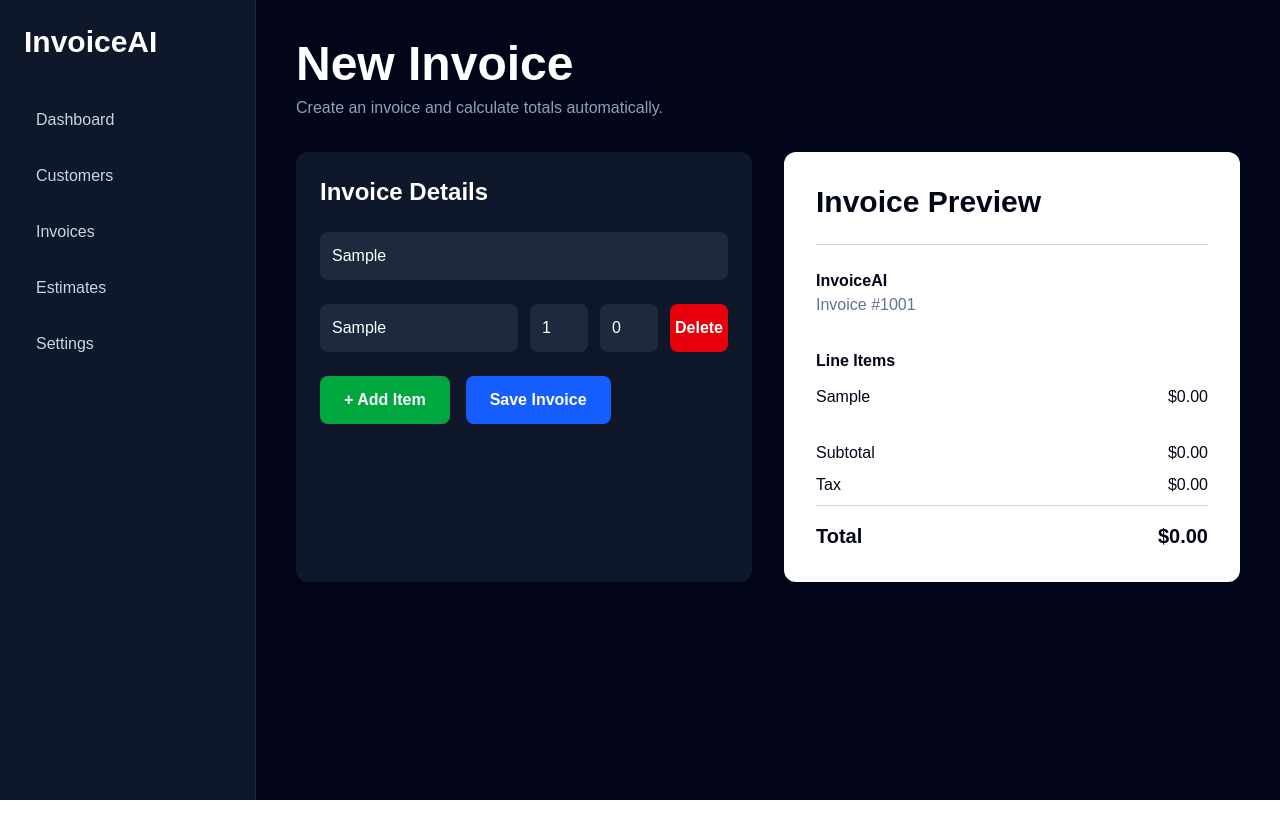
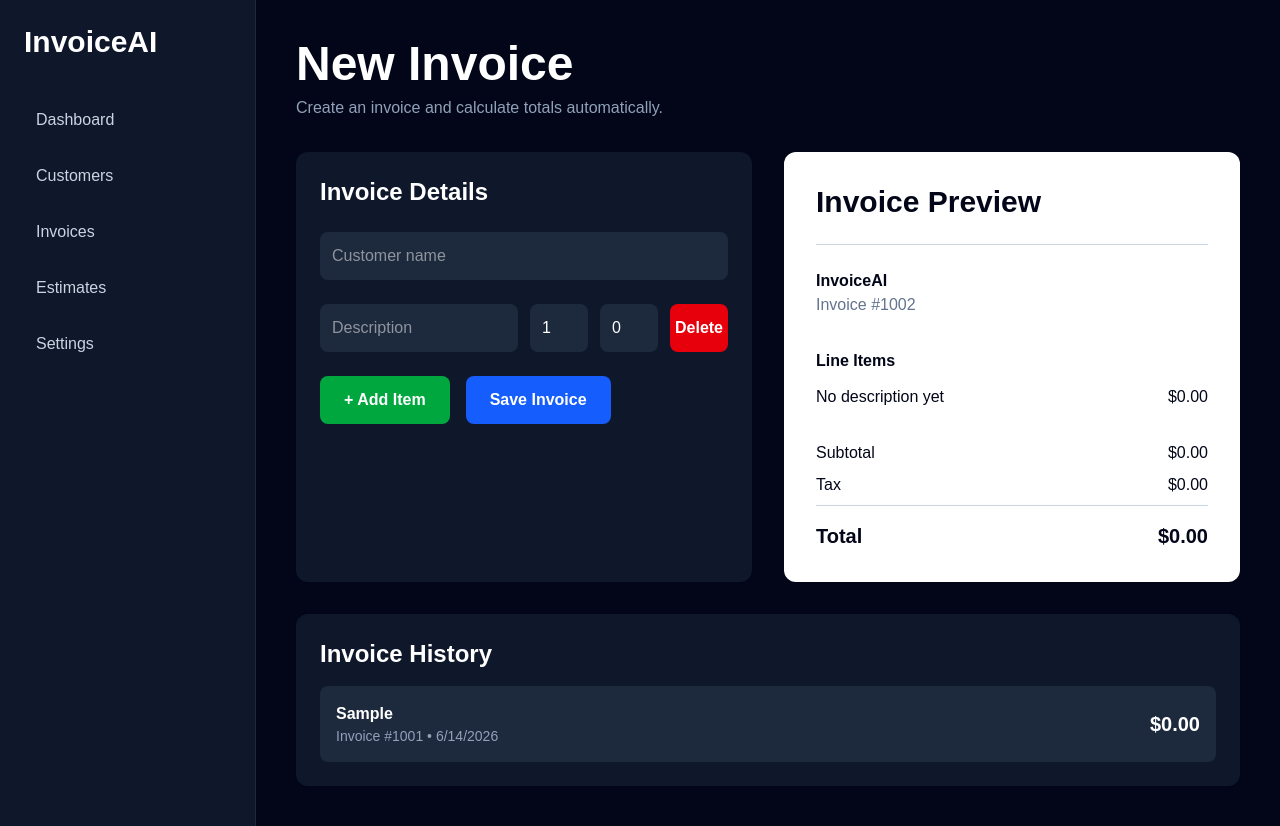
Before and after one commit to pvaranas-maker/InvoiceAI, a Next.js app: page /invoices in a window 1280 px wide. Both pictures are taken after typing "Sample", "Sample" into the empty fields and a click on the button "Save Invoice". Before the commit the page ends 800 px from the top, so only its background shows below. Built offline with nearby package versions, Linux system fonts and the light colour scheme.

Commit message:
Add invoice history

```diff
--- a/app/invoices/page.tsx
+++ b/app/invoices/page.tsx
@@ -9,10 +9,23 @@ type InvoiceItem = {
   price: number;
 };
 
+type SavedInvoice = {
+  id: number;
+  invoiceNumber: number;
+  customer: string;
+  items: InvoiceItem[];
+  subtotal: number;
+  tax: number;
+  total: number;
+  createdAt: string;
+};
+
 export default function InvoicesPage() {
+  const [customerName, setCustomerName] = useState("");
   const [items, setItems] = useState<InvoiceItem[]>([
     { description: "", quantity: 1, price: 0 },
   ]);
+  const [invoices, setInvoices] = useState<SavedInvoice[]>([]);
 
   const subtotal = items.reduce(
     (sum, item) => sum + item.quantity * item.price,
@@ -21,6 +34,7 @@ export default function InvoicesPage() {
 
   const tax = subtotal * 0.086;
   const total = subtotal + tax;
+  const nextInvoiceNumber = 1001 + invoices.length;
 
   function addItem() {
     setItems([...items, { description: "", quantity: 1, price: 0 }]);
@@ -36,14 +50,31 @@ export default function InvoicesPage() {
     field: keyof InvoiceItem,
     value: string | number
   ) {
-    const updated = [...items];
+    const updatedItems = [...items];
 
-    updated[index] = {
-      ...updated[index],
+    updatedItems[index] = {
+      ...updatedItems[index],
       [field]: value,
     };
 
-    setItems(updated);
+    setItems(updatedItems);
+  }
+
+  function saveInvoice() {
+    const newInvoice: SavedInvoice = {
+      id: Date.now(),
+      invoiceNumber: nextInvoiceNumber,
+      customer: customerName || "Unnamed Customer",
+      items,
+      subtotal,
+      tax,
+      total,
+      createdAt: new Date().toLocaleDateString(),
+    };
+
+    setInvoices([newInvoice, ...invoices]);
+    setCustomerName("");
+    setItems([{ description: "", quantity: 1, price: 0 }]);
   }
 
   return (
@@ -62,6 +93,8 @@ export default function InvoicesPage() {
               <h3 className="text-2xl font-bold">Invoice Details</h3>
 
               <input
+                value={customerName}
+                onChange={(e) => setCustomerName(e.target.value)}
                 placeholder="Customer name"
                 className="mt-6 w-full rounded-lg bg-slate-800 p-3 outline-none focus:ring-2 focus:ring-blue-500"
               />
@@ -114,7 +147,10 @@ export default function InvoicesPage() {
                   + Add Item
                 </button>
 
-                <button className="rounded-lg bg-blue-600 px-6 py-3 font-semibold hover:bg-blue-500">
+                <button
+                  onClick={saveInvoice}
+                  className="rounded-lg bg-blue-600 px-6 py-3 font-semibold hover:bg-blue-500"
+                >
                   Save Invoice
                 </button>
               </div>
@@ -125,7 +161,7 @@ export default function InvoicesPage() {
 
               <div className="mt-6 border-t border-slate-300 pt-6">
                 <p className="font-semibold">InvoiceAI</p>
-                <p className="text-slate-500">Invoice #1001</p>
+                <p className="text-slate-500">Invoice #{nextInvoiceNumber}</p>
               </div>
 
               <div className="mt-8">
@@ -157,6 +193,34 @@ export default function InvoicesPage() {
               </div>
             </div>
           </div>
+
+          <div className="mt-8 rounded-xl bg-slate-900 p-6">
+            <h3 className="text-2xl font-bold">Invoice History</h3>
+
+            {invoices.length === 0 ? (
+              <p className="mt-4 text-slate-400">No invoices saved yet.</p>
+            ) : (
+              <div className="mt-4 space-y-3">
+                {invoices.map((invoice) => (
+                  <div
+                    key={invoice.id}
+                    className="flex items-center justify-between rounded-lg bg-slate-800 p-4"
+                  >
+                    <div>
+                      <p className="font-semibold">{invoice.customer}</p>
+                      <p className="text-sm text-slate-400">
+                        Invoice #{invoice.invoiceNumber} • {invoice.createdAt}
+                      </p>
+                    </div>
+
+                    <p className="text-xl font-bold">
+                      ${invoice.total.toFixed(2)}
+                    </p>
+                  </div>
+                ))}
+              </div>
+            )}
+          </div>
         </section>
       </div>
     </main>
```
